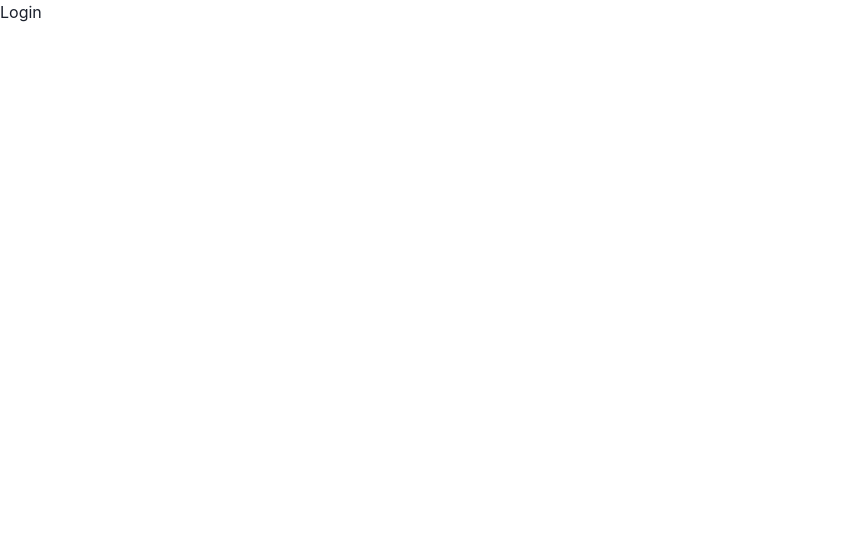
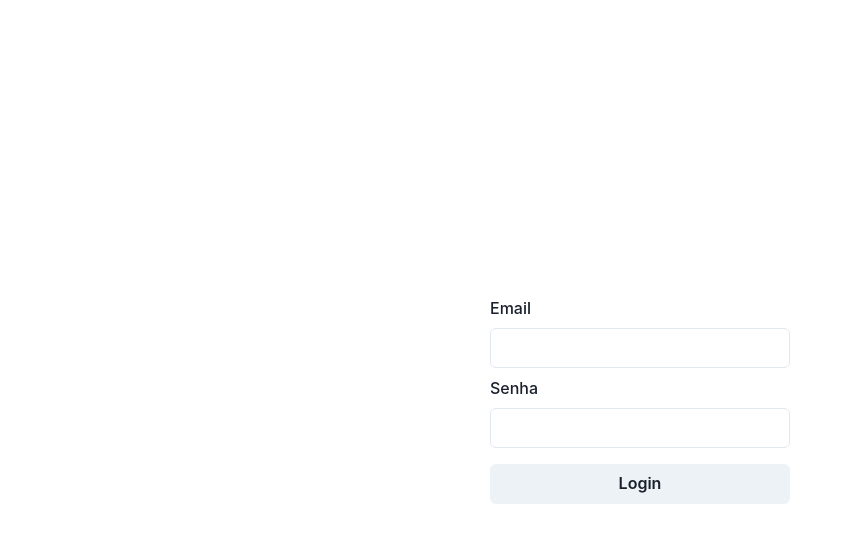
Before and after one commit to gabriel-de-azevedo/giro-tech-test, a React (Create React App) app: page / in a window 1280 px wide. Shown: the top 542 px of the page, without its empty margins (0-852 px from the left). Built offline with nearby package versions, Linux system fonts and the light colour scheme.

Commit message:
feat: add simple form design

```diff
--- a/src/App.js
+++ b/src/App.js
@@ -1,7 +1,12 @@
+import { MainContainer } from './Components/MainContainer';
 import { AppRoutes } from './Routes';
 
 function App() {
-  return <AppRoutes />;
+  return (
+    <MainContainer>
+      <AppRoutes />
+    </MainContainer>
+  );
 }
 
 export default App;
--- /dev/null
+++ b/src/Components/LoginForm/index.js
@@ -0,0 +1,27 @@
+import {
+  Box,
+  Button,
+  FormControl,
+  FormLabel,
+  Input,
+  Stack,
+} from '@chakra-ui/react';
+
+export const LoginForm = () => {
+  return (
+    <FormControl w="300px">
+      <Stack>
+        <Box>
+          <FormLabel>Email</FormLabel>
+          <Input type="email" />
+        </Box>
+        <Box>
+          <FormLabel>Senha</FormLabel>
+          <Input type="password" />
+        </Box>
+        <Box />
+        <Button>Login</Button>
+      </Stack>
+    </FormControl>
+  );
+};
--- /dev/null
+++ b/src/Components/MainContainer/index.js
@@ -0,0 +1,5 @@
+import { Center } from '@chakra-ui/react';
+
+export const MainContainer = ({ children }) => {
+  return <Center minHeight="100vh">{children}</Center>;
+};
--- a/src/Pages/Login/index.js
+++ b/src/Pages/Login/index.js
@@ -1,3 +1,5 @@
+import { LoginForm } from '../../Components/LoginForm';
+
 export const Login = () => {
-  return <div>Login</div>;
+  return <LoginForm />;
 };
```
